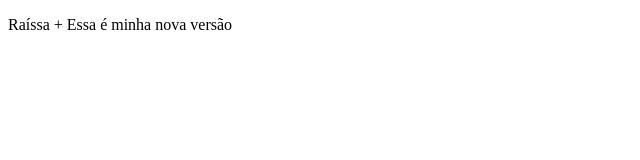
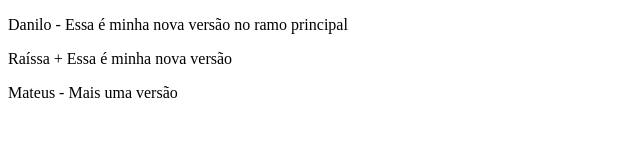
Before and after one commit to Fratoni-Mateus/Workshop-Git, a plain HTML site: page index.html in a window 1280 px wide. Shown: the whole page, without its empty margins (0-640 px from the left). Drawn offline with Linux system fonts and the light colour scheme.

Commit message:
Adicionando nome

```diff
--- a/index.html
+++ b/index.html
@@ -8,6 +8,8 @@
   </head>
   <body>
     <title>Olá meu povo!</title>
-    <P>Raíssa + Essa é minha nova versão</P>
+    <p>Danilo - Essa é minha nova versão no ramo principal</p>
+    <p>Raíssa + Essa é minha nova versão</p>
+    <p>Mateus - Mais uma versão</p>
   </body>
 </html>
```
